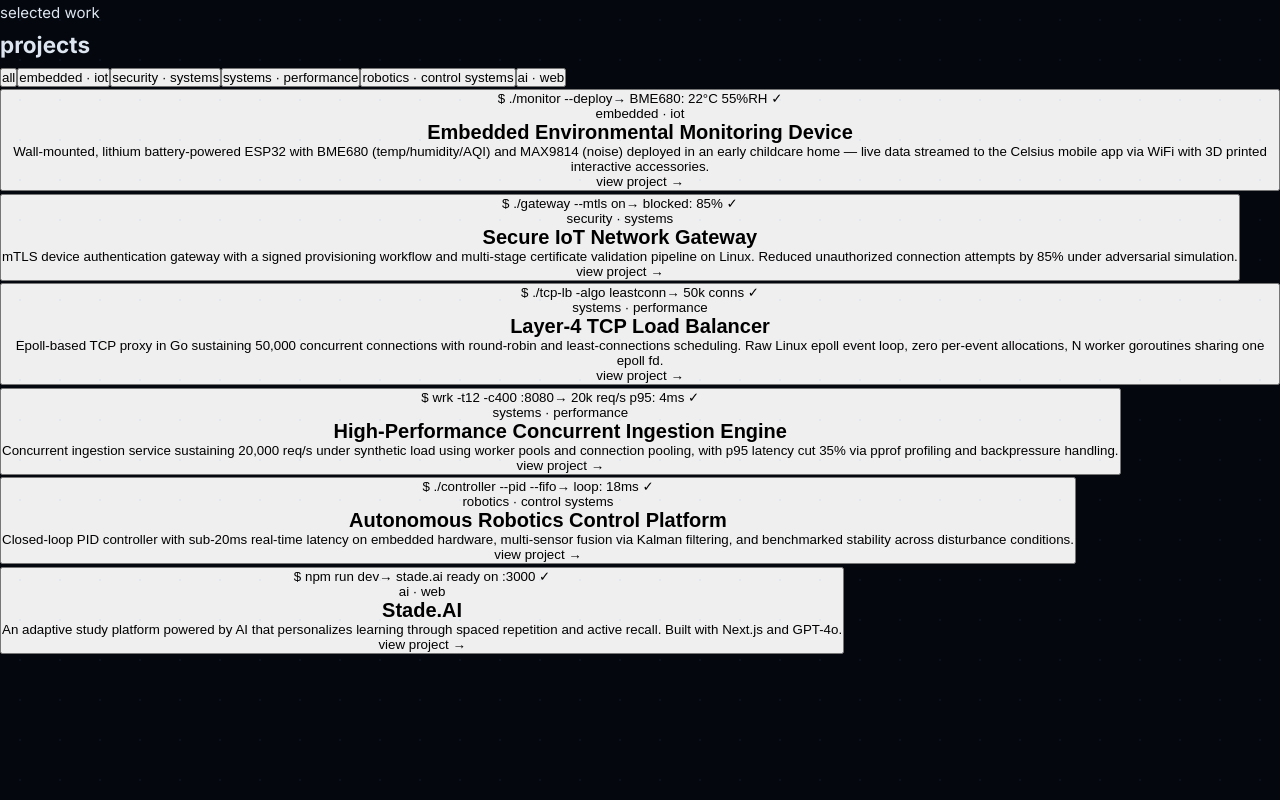
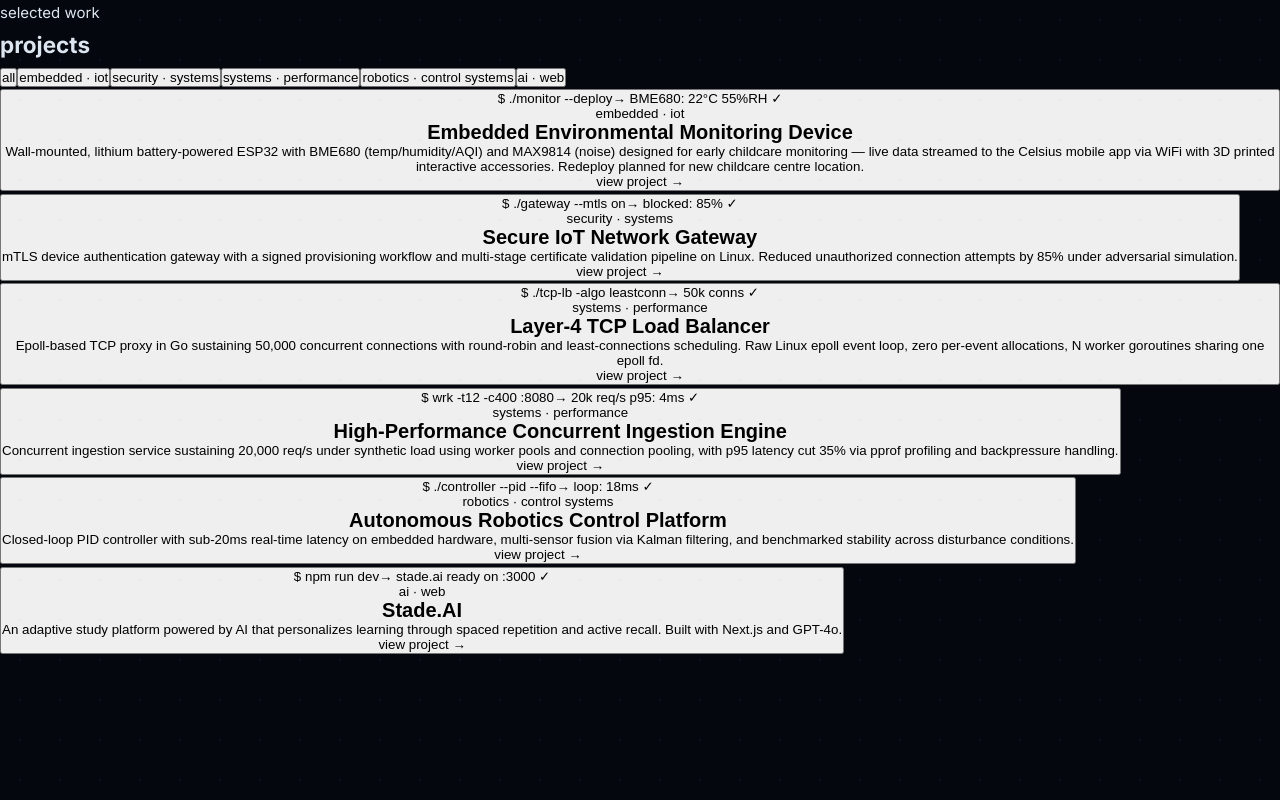
Before and after one commit to benfarsi/benfarsi.com, a Next.js app: page /projects in a window 1280 px wide. Built offline with nearby package versions, Linux system fonts and the light colour scheme.

Commit message:
Update Celsius project: note redeploy to new childcare centre location after displacement

```diff
--- a/app/data.ts
+++ b/app/data.ts
@@ -32,12 +32,12 @@ export const projects: Project[] = [
     category: "embedded · iot",
     title: "Embedded Environmental Monitoring Device",
     summary:
-      "Wall-mounted, lithium battery-powered ESP32 with BME680 (temp/humidity/AQI) and MAX9814 (noise) deployed in an early childcare home — live data streamed to the Celsius mobile app via WiFi with 3D printed interactive accessories.",
+      "Wall-mounted, lithium battery-powered ESP32 with BME680 (temp/humidity/AQI) and MAX9814 (noise) designed for early childcare monitoring — live data streamed to the Celsius mobile app via WiFi with 3D printed interactive accessories. Redeploy planned for new childcare centre location.",
     tech: ["C/C++", "ESP32", "I2C", "BME680", "MAX9814", "WiFi", "Lithium Battery", "3D Printing"],
     highlights: [
-      "Designed and deployed a wall-mounted, lithium battery-powered ESP32 device integrating a BME680 and MAX9814 over I2C; deployed in an early childcare home to continuously monitor classroom environmental conditions.",
+      "Designed and deployed a wall-mounted, lithium battery-powered ESP32 device integrating a BME680 and MAX9814 over I2C to continuously monitor classroom environmental conditions in an early childcare home.",
       "Streamed sensor data over WiFi with persistent logging to the Celsius mobile application, enabling caregivers to track real-time and historical environmental readings from any device.",
-      "Built 3D printed enclosure accessories designed to engage young children, making the device interactive and approachable in an early childcare environment.",
+      "Built 3D printed enclosure accessories designed to engage young children, making the device interactive and approachable. Currently awaiting redeploy to the childcare centre's new location after recent displacement.",
     ],
     github: "https://github.com/benfarsi/environmental-reader",
     cmd: "./monitor --deploy",
```
